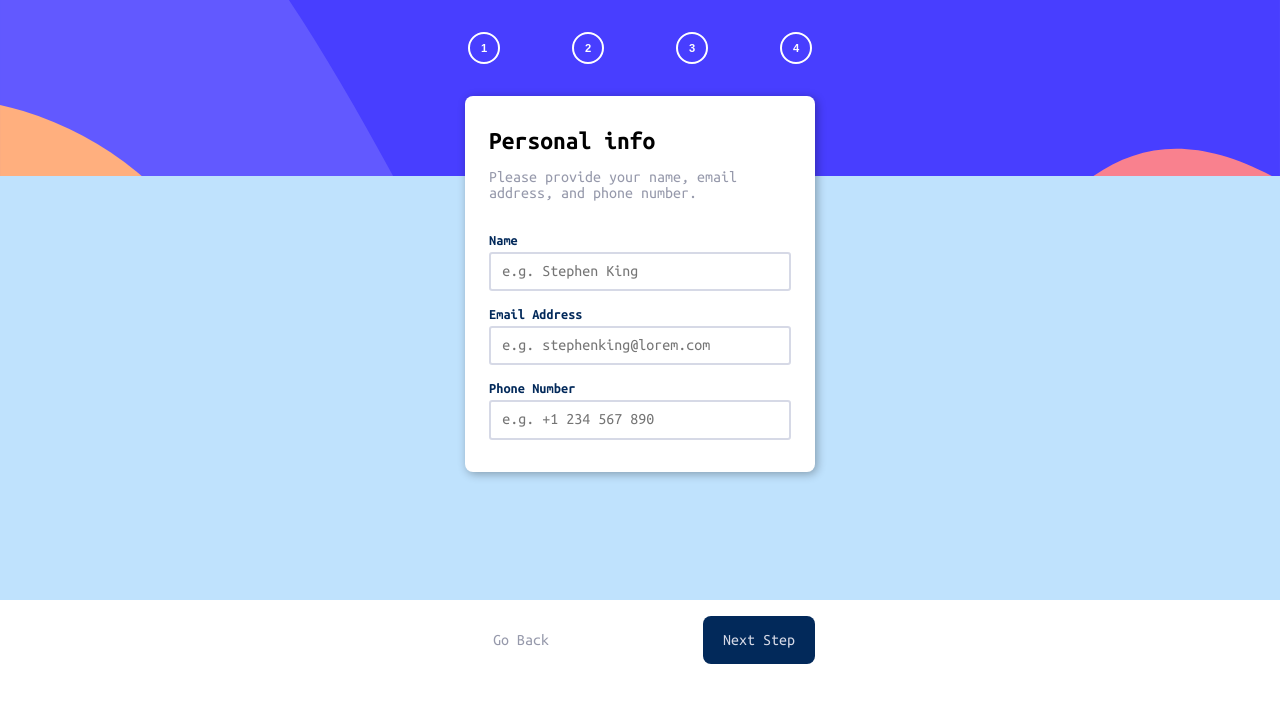
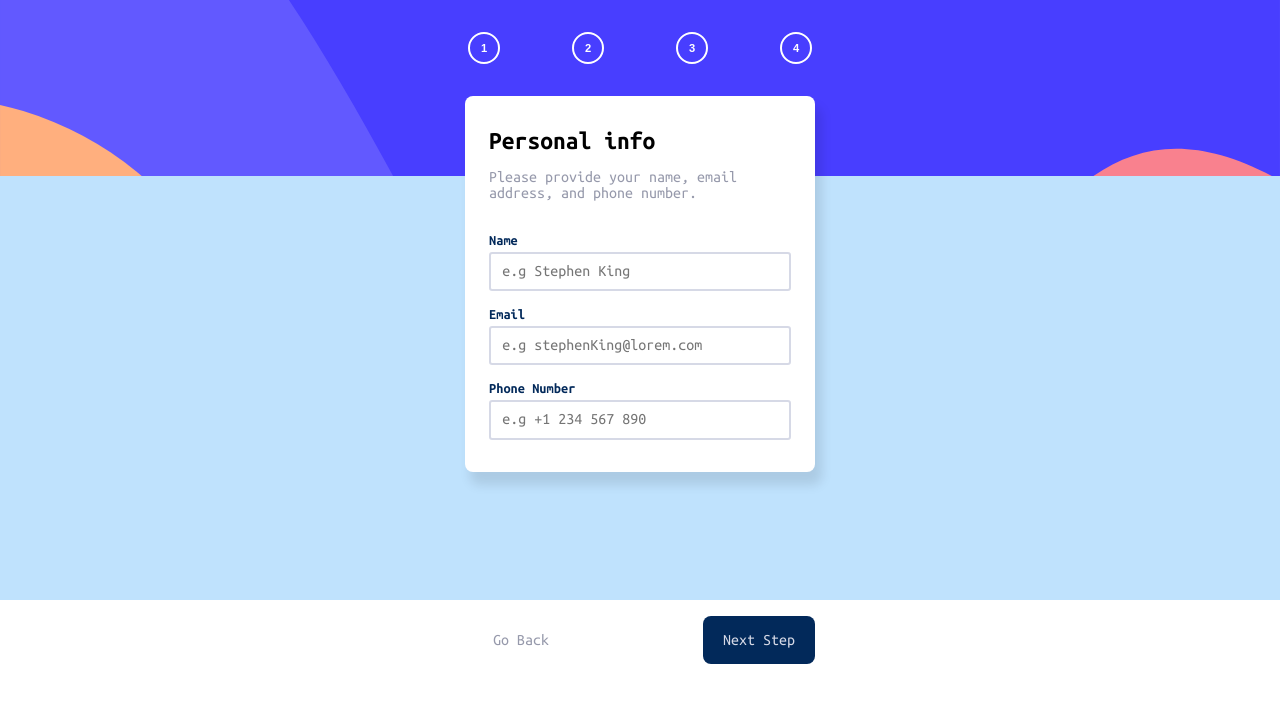
Before and after one commit to Uyimolo/Multi-step-form, a React (Vite) app: page / in a window 1280 px wide. Shown: the top 702 px of the page. Built offline with nearby package versions, Linux system fonts and the light colour scheme.

Commit message:
subscription data state update logic (reducer function) completed

```diff
--- a/src/App.css
+++ b/src/App.css
@@ -136,7 +136,7 @@ p {
   max-width: 350px;
   border-radius: 0.5rem;
   background-color: var(--White);
-  box-shadow: 2px 2px 10px #00000050;
+  box-shadow: 6px 12px 11px 1px rgba(0, 0, 0, 0.103);
 }
 
 .step-info h1 {
--- a/src/components/StepOne.jsx
+++ b/src/components/StepOne.jsx
@@ -1,5 +1,14 @@
+/* eslint-disable react/prop-types */
 
-const StepOne = () => {
+const StepOne = ({handleSubDataUpdate}) => {
+
+  const inputData = [
+    { label: 'Name', id: 'name', placeholder: 'e.g Stephen King' },
+    { label: 'Email', id: 'email', placeholder: 'e.g stephenKing@lorem.com' },
+    { label: 'Phone Number', id: 'phone', placeholder: 'e.g +1 234 567 890' },
+  ]
+
+
   return (
     <div className="step">
       <div className="step-info">
@@ -7,18 +16,16 @@ const StepOne = () => {
         <p>Please provide your name, email address, and phone number.</p>
       </div>
       <form action="" className="step-one-form step-form">
-        <div className="form-group">
-            <label htmlFor="name">Name</label>
-            <input type="text" id="name" placeholder="e.g. Stephen King" />
-        </div>
-        <div className="form-group">
-            <label htmlFor="email">Email Address</label>
-            <input type="text" id="email" placeholder="e.g. stephenking@lorem.com"/>
-        </div>
-        <div className="form-group">
-            <label htmlFor="phone">Phone Number</label>
-            <input type="text" id="phone" placeholder="e.g. +1 234 567 890" />
-        </div>
+        {inputData.map(input => (
+          <div className="form-group" key={input.id}>
+        <label htmlFor={input.id}>{input.label}</label>
+        <input type="text" id={input.id} placeholder={input.placeholder} onChange={(e) => handleSubDataUpdate('Personal info',input.id, e.target.value )} />
+    </div>
+        ))}
+
+
+
+
       </form>
     </div>
   )
--- a/src/components/StepsContainer.jsx
+++ b/src/components/StepsContainer.jsx
@@ -1,11 +1,56 @@
+import { useEffect, useReducer} from "react"
 import StepOne from "./StepOne"
 
 const StepsContainer = () => {
+
+  const initialState = [
+  {
+    step: 'Personal info',
+    name: '',
+    email: '',
+    phone: '',
+  },
+  {
+    step: 'select plan',
+    plan: '',
+    duration: '',
+  },
+
+  // TODO: add more objects as i build more steps
+  ];
+
+  useEffect(() => {
+    console.log(subData)
+  })
+
+  const reducer = (state, action) => {
+    let updatedStepIndex;
+  switch (action.type) {
+    case 'UPDATE_SUBDATA':
+      updatedStepIndex = state.findIndex(step => step.step === action.step);
+      return [
+        ...state.slice(0, updatedStepIndex),
+        { ...state[updatedStepIndex], [action.field]: action.value },
+        ...state.slice(updatedStepIndex + 1),
+      ];
+    default:
+      return state;
+  }
+};
+
+
+
+  const [subData, dispatch] = useReducer(reducer, initialState)
+
+  const handleSubDataUpdate = (step, field, value) => {
+    dispatch({ type: 'UPDATE_SUBDATA', step, field, value })
+  }
+
   return (
     <div className="steps-container">
 
       <div className="step-container">
-      <StepOne />
+      <StepOne handleSubDataUpdate={handleSubDataUpdate} />
       </div>
 
       <div className="next-prev-btns-container">
```
Also changed, not shown: src/components/StepOneInput.jsx (added, +13 -0 lines).
